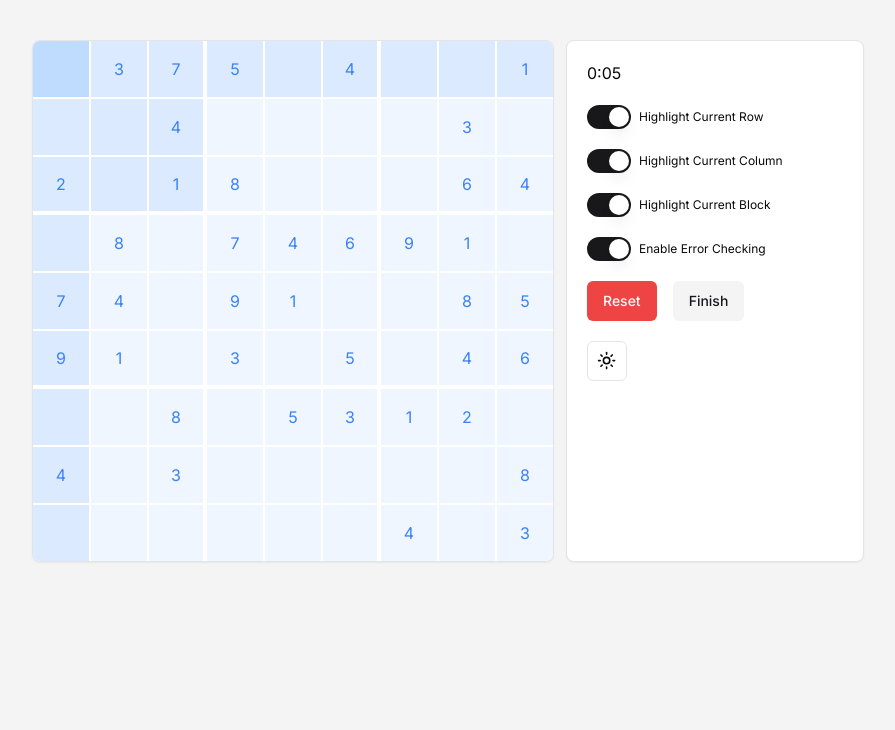
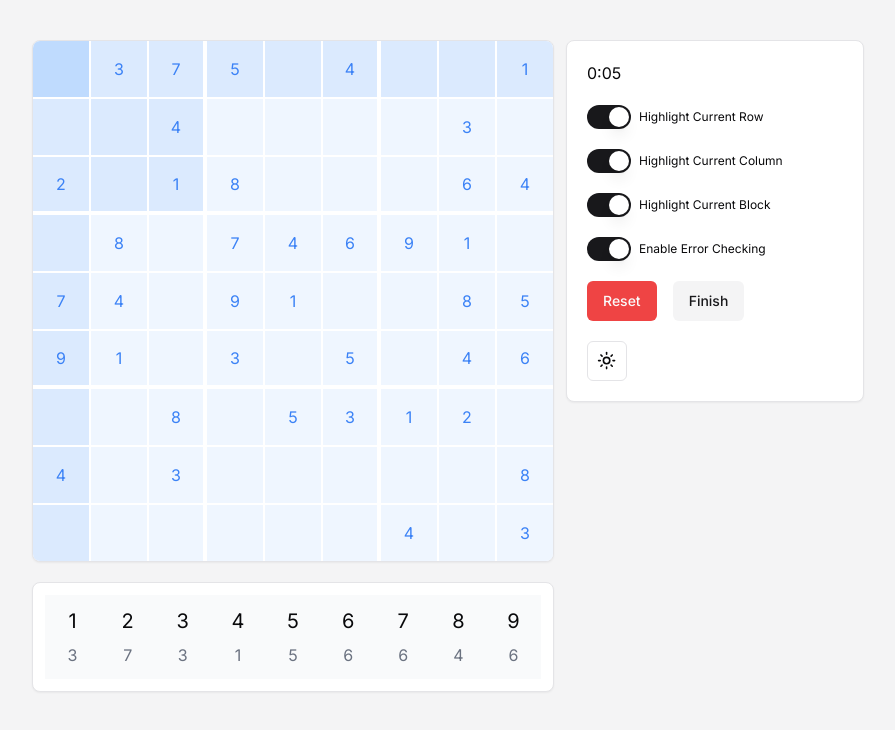
Before and after one commit to plsankar/sudoku, a React (Vite) app: page / in a window 1280 px wide. Shown: the top 730 px of the page, without its empty margins (192-1087 px from the left). Built offline with nearby package versions, Linux system fonts and the light colour scheme.

Commit message:
added leftover counter

```diff
--- /dev/null
+++ b/src/components/left-over-numbers.tsx
@@ -0,0 +1,42 @@
+import { useGameStore } from "@/stores/game";
+import { Card, CardContent } from "./ui/card";
+import { useMemo } from "react";
+
+const LeftOverNumbers = () => {
+    const { cells } = useGameStore();
+
+    const leftovers = useMemo(() => {
+        return Array.from(Array(9)).map((_, index) => {
+            return {
+                number: index + 1,
+                count: 9 - cells.filter((value) => value === index + 1).length,
+            };
+        });
+    }, [cells]);
+
+    return (
+        <Card>
+            <CardContent className="p-3">
+                <div className="grid grid-cols-9">
+                    {leftovers.map((leftover, index) => {
+                        return (
+                            <div
+                                key={index}
+                                className="flex flex-col p-3 text-center bg-gray-50"
+                            >
+                                <span className="mb-2 text-xl">
+                                    {leftover.number}
+                                </span>
+                                <span className="text-base text-gray-500">
+                                    {leftover.count}
+                                </span>
+                            </div>
+                        );
+                    })}
+                </div>
+            </CardContent>
+        </Card>
+    );
+};
+
+export default LeftOverNumbers;
--- a/src/main.tsx
+++ b/src/main.tsx
@@ -5,14 +5,20 @@ import OptionsBox from "./option-box";
 import React from "react";
 import ReactDOM from "react-dom/client";
 import { ThemeProvider } from "./components/theme-provider";
+import LeftOverNumbers from "./components/left-over-numbers";
 
 ReactDOM.createRoot(document.getElementById("root")!).render(
     <React.StrictMode>
         <ThemeProvider>
             <div className="flex items-center justify-center p-10 min-h-sceen min-w-screen">
                 <div className="flex gap-3">
-                    <Board />
-                    <OptionsBox />
+                    <div className="flex flex-col gap-5">
+                        <Board />
+                        <LeftOverNumbers />
+                    </div>
+                    <div>
+                        <OptionsBox />
+                    </div>
                 </div>
             </div>
         </ThemeProvider>
```
